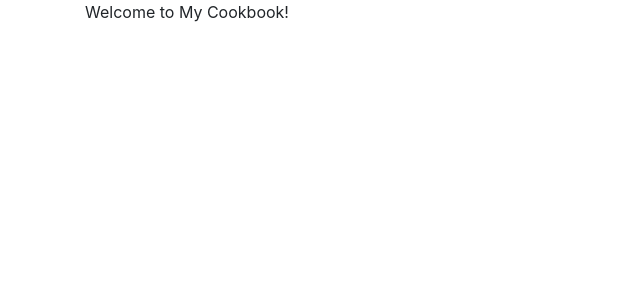
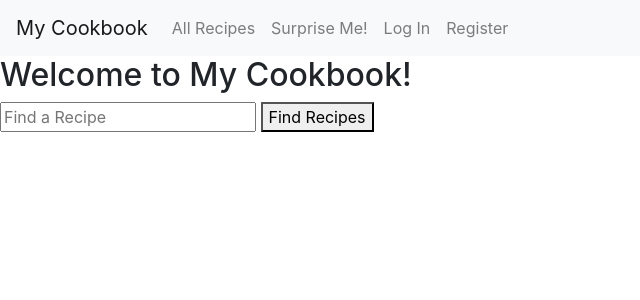
Before and after one commit to emmapearle/finalproject, a Django app: page / in a window 1280 px wide. Shown: the top 300 px of the page, without its empty margins (0-640 px from the left). Run offline with Django 5.2, Linux system fonts and the light colour scheme; some libraries are stand-ins or nearby versions.

Commit message:
added random, search, and show detail functionality

```diff
--- a/finalproject/myrecipes/static/script.js
+++ b/finalproject/myrecipes/static/script.js
@@ -0,0 +1,128 @@
+document.addEventListener("DOMContentLoaded", function(){
+
+})
+
+const myHeader ={
+    'Content-Type': 'application/json',
+    'x-api-key': '02ba26bf19de45318b79c306fb550f93',
+
+  };
+
+function getRandom(){
+
+    fetch("https://api.spoonacular.com/recipes/random?apiKey=02ba26bf19de45318b79c306fb550f93", {
+        headers: myHeader
+    })
+
+    .then((response) => response.json())
+    .then((data) => {
+        console.log(data)
+
+        const targetDiv = document.getElementById("recipe-list");
+        targetDiv.innerHTML="";
+
+        recipe = data.recipes[0];
+        const ingredientList = [];
+        const extendedIngredients = recipe.extendedIngredients;
+
+        for (let i=0; i<extendedIngredients.length; i++){
+            const ingredient = extendedIngredients[i].original;
+            ingredientList.push(ingredient);
+        }
+
+        targetDiv.innerHTML=`
+            <h2>Bon Appetit!</h2>
+
+            <h3>${recipe.title}</h3>
+            <img src=${recipe.image}>
+            <p>Ready in: ${recipe.readyInMinutes} minutes</p>
+            <p>Servings: ${recipe.servings}</p>
+            <h5>Ingredients:</h5>
+            <ul id="ingredient-ul"></ul>
+            <h5>Instructions:</h5>
+            <p>${recipe.instructions}</p>
+
+        `;
+
+        let ingredients = document.getElementById("ingredient-ul");
+        ingredientList.forEach(item => {
+            let li = document.createElement('li');
+            li.textContent = item;
+            ingredients.appendChild(li);
+        })
+    })
+
+    .catch((error) => {
+    console.error("Error fetching recipe:", error)
+    });
+
+}
+
+function searchRecipe(){
+    const searchQuery = document.getElementById("search").value;
+    const url = `https://api.spoonacular.com/recipes/complexSearch?query=${searchQuery}&apiKey=02ba26bf19de45318b79c306fb550f93&addRecipeInstructions=true`;
+    const recipe_list = document.getElementById("recipe-list");
+
+    fetch(url, {
+        headers: myHeader
+    })
+    .then((response) => (response.json()))
+    .then((data) => {
+        console.log(data);
+
+        if (data.results.length===0){
+            recipe_list.innerHTML=`<h4>No results found for "${searchQuery}"</h4>`;
+        } else {
+
+            document.getElementById("recipe-header").innerHTML=`Showing Search Results for "${searchQuery}"`;
+            recipe_list.innerHTML="";
+
+            const recipes = data.results;
+
+            recipes.forEach((recipe) => {
+                const recipeDiv = document.createElement("div");
+                recipeDiv.id = `recipeDiv-${recipe.id}`;
+                recipeDiv.className ="recipeDiv";
+                recipeDiv.innerHTML = `
+                    <h2>${recipe.title}</h2>
+                    <img src="${recipe.image}" alt="${recipe.title}">
+                `;
+                recipe_list.appendChild(recipeDiv);
+
+                document.querySelector(`#recipeDiv-${recipe.id}`).addEventListener("click", function(){
+                    showRecipeDetails(recipe.id);
+                })
+            })
+
+        }
+    });
+}
+
+function showRecipeDetails(recipeId){
+    fetch(`https://api.spoonacular.com/recipes/${recipeId}/information?apiKey=02ba26bf19de45318b79c306fb550f93`,{
+        headers:myHeader
+    })
+    .then((response) => (response.json()))
+    .then((data) => {
+        console.log(data);
+
+        const recipeDiv = document.getElementById(`recipeDiv-${recipeId}`);
+        const ingredientList = [];
+
+        for (let i=0; i<data.extendedIngredients.length; i++){
+            const ingredient = data.extendedIngredients[i].original;
+            ingredientList.push(ingredient);
+        }
+
+        recipeDiv.innerHTML = `
+            <h2>${data.title}</h2>
+            <img src="${data.image}" alt="${data.title}">
+            <p>Ready in: ${data.readyInMinutes} minutes</p>
+            <p>Servings: ${data.servings}</p>
+            <p>Ingredients:</p>
+            <ul>${ingredientList}</ul>
+
+            <a href="${data.sourceUrl}" target="_blank">View Full Recipe</a>
+        `;
+    })
+}
--- a/finalproject/myrecipes/templates/index.html
+++ b/finalproject/myrecipes/templates/index.html
@@ -2,7 +2,15 @@
 {% load static %}
 
 {% block body %}
-    <p>Welcome to My Cookbook!</p>
+    <h2>Welcome to My Cookbook!</h2>
+
+    <input type="text" id="search" placeholder="Find a Recipe">
+    <button id="search-button" onclick="searchRecipe()">Find Recipes</button>
+    <h3 id="recipe-header"></h3>
+
+    <div id="recipe-list" class="recipe-list">
+
+    </div>
 
 {% endblock %}
 
--- a/finalproject/myrecipes/templates/layout.html
+++ b/finalproject/myrecipes/templates/layout.html
@@ -11,7 +11,43 @@
     </head>
 
     <body>
-        <div class="container">
+
+
+        <nav class="navbar navbar-expand-lg navbar-light bg-light">
+            <a class="navbar-brand" href="#">My Cookbook</a>
+
+            <div>
+              <ul class="navbar-nav mr-auto">
+
+                <li class="nav-item">
+                  <a class="nav-link" href="{% url 'index' %}">All Recipes</a>
+                </li>
+                <li class="nav-item">
+                    <a class="nav-link" onclick="getRandom()">Surprise Me!</a>
+                </li>
+                {% if user.is_authenticated %}
+
+                    <li class="nav-item">
+                        <a class="nav-link" id = "my-recipes">My Recipes</a>
+                    </li>
+
+                    <li id="logout" class="nav-item">
+                        <a class="nav-link" href="{% url 'logout' %}">Log Out</a>
+                    </li>
+                {% else %}
+                    <li class="nav-item">
+                        <a class="nav-link" href="{% url 'login' %}">Log In</a>
+                    </li>
+                    <li class="nav-item">
+                        <a class="nav-link" href="{% url 'register' %}">Register</a>
+                    </li>
+                {% endif %}
+              </ul>
+            </div>
+          </nav>
+
+
+        <div class="body">
             {% block body %}
             {% endblock %}
         </div>
--- a/finalproject/myrecipes/views.py
+++ b/finalproject/myrecipes/views.py
@@ -12,15 +12,21 @@ from .models import User, Recipe
 
 def index(request):
     return render(request, "index.html")
-    # # Authenticated users view their cookbook
-    # if request.user.is_authenticated:
-    #     return render(request, "index.html")
 
-    # # Everyone else is prompted to sign in
-    # else:
-    #     return HttpResponseRedirect(reverse("login"))
+def show_recipes(request):
+    recipes = Recipe.objects.all()
 
+    recipes = [recipe.serialize() for recipe in recipes]
+    return JsonResponse(recipes, safe=False)
 
+#@login_required
+# def my_recipes(request):
+    # # get recipes saved by the user
+    # recipes = Recipe.objects.filter(user=request.user)
+
+    # return render(request, "my_recipes.html", {
+    #     "recipes": recipes
+    # })
 
 def login_view(request):
     if request.method == "POST":
```
Also changed, not shown: finalproject/db.sqlite3.
